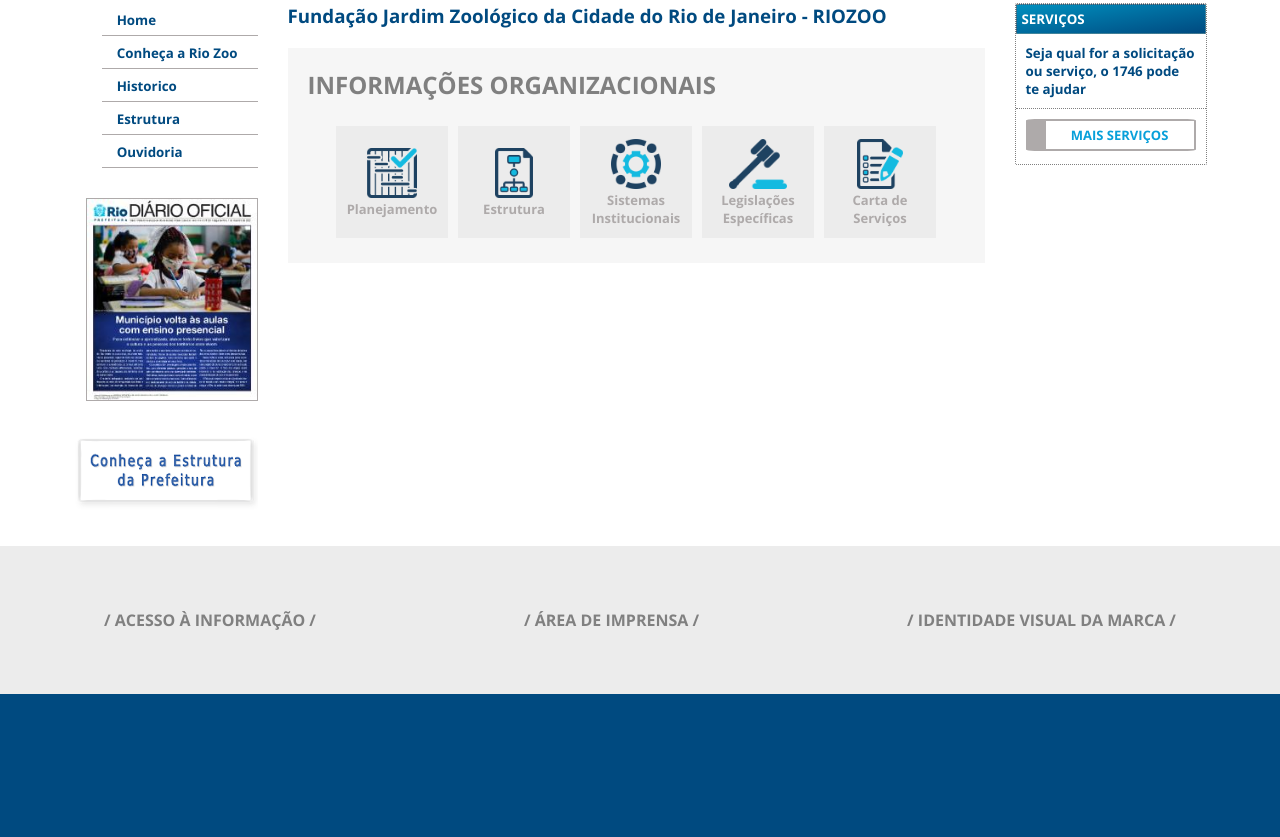
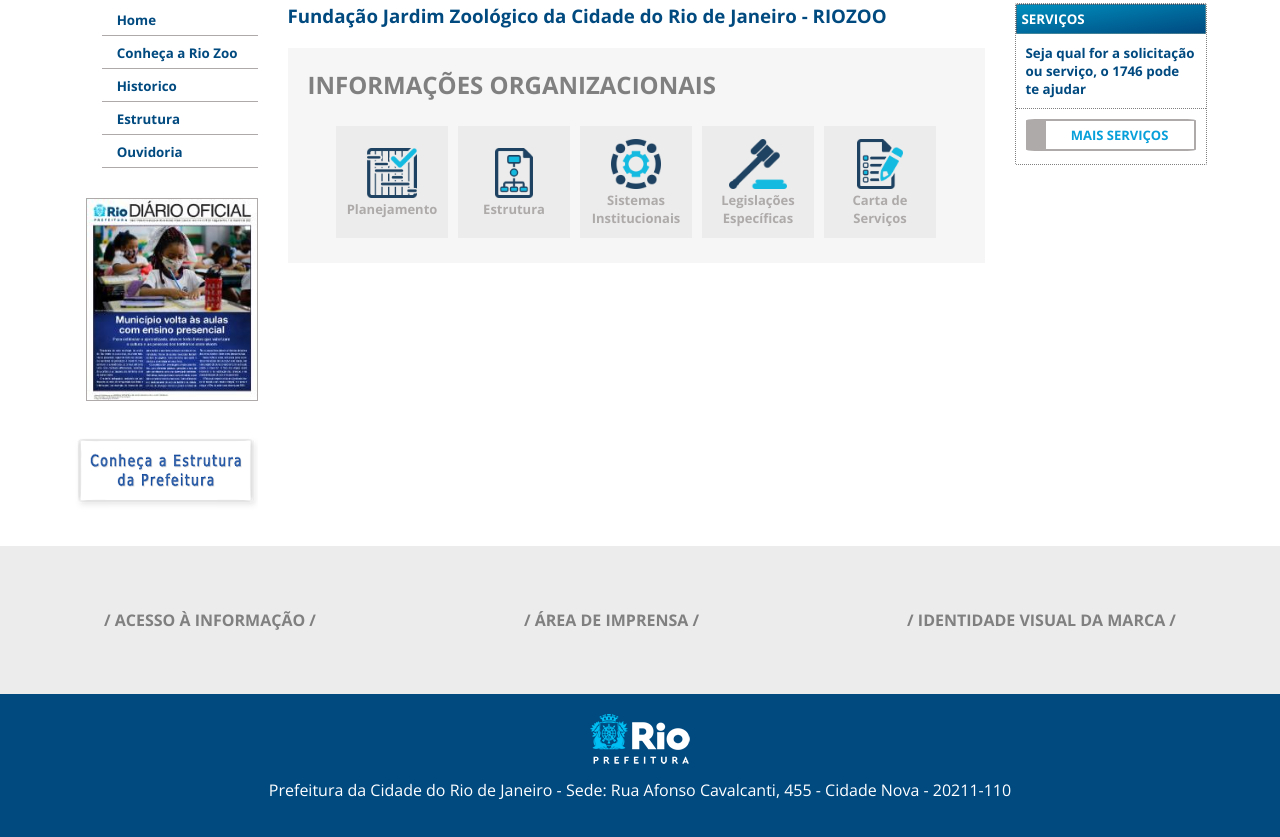
Before and after one commit to limasuu/recriando-pgn-prefeitura, a plain HTML site: page index.html in a window 1280 px wide. Shown: the part 267-1104 px from the top of the page. Drawn offline with nearby package versions, Linux system fonts and the light colour scheme.

Commit message:
Inclusão do endereço no footer.

```diff
--- a/index.html
+++ b/index.html
@@ -134,6 +134,12 @@
                     </ul>
                 </nav>
             </div>
+            <div class="endereco-footer">
+                <a href="#">
+                    <img src="img/RIOPREFEITURA-horizontal-branco-100x50.png" alt="Logo da prefeitura"/>
+                </a>
+                <p>Prefeitura da Cidade do Rio de Janeiro - Sede: Rua Afonso Cavalcanti, 455 - Cidade Nova - 20211-110</p>
+            </div>
         </footer>
     </body>
 </html>
--- a/style.css
+++ b/style.css
@@ -385,3 +385,16 @@ footer{
     color: var(--cinza-escuro1);
     font-weight: 700;
 }
+
+.endereco-footer{
+    display: flex;
+    flex-direction: column;
+    justify-content: center;
+    align-items: center;
+
+    padding: 10px;
+}
+
+.endereco-footer img{
+    padding: 10px;
+}
```
